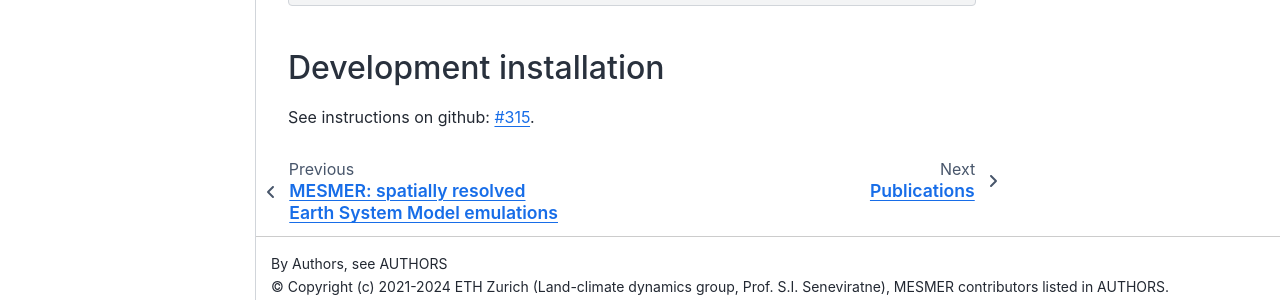
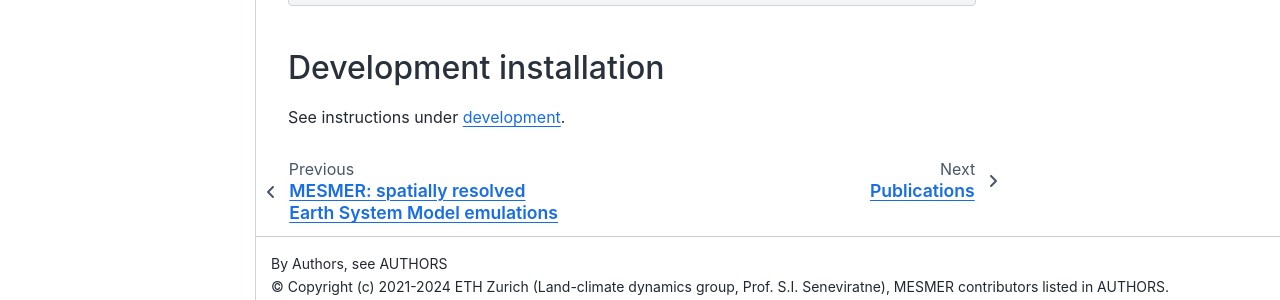
Before and after one commit to MESMER-group/mesmer, a Sphinx documentation site: the page built from docs/source/installation.rst, in a window 1280 px wide and 1186 px high. Shown: the part 872-1172 px from the top of the window. Built offline with Sphinx 7.4.7 and the Sphinx Book theme 1.1.4, drawn with Linux system fonts in a browser that asks for light colours; the version number could not be read and is left out.

Commit message:
add dev guide to installation rst

```diff
--- a/docs/source/installation.rst
+++ b/docs/source/installation.rst
@@ -35,4 +35,6 @@ Alternately, mesmer can be installed with pip:
 Development installation
 ------------------------
 
-See instructions on github: `#315 <https://github.com/MESMER-group/mesmer/issues/315>`__.
+See instructions under `development`_.
+
+.. _development: development.html
```
